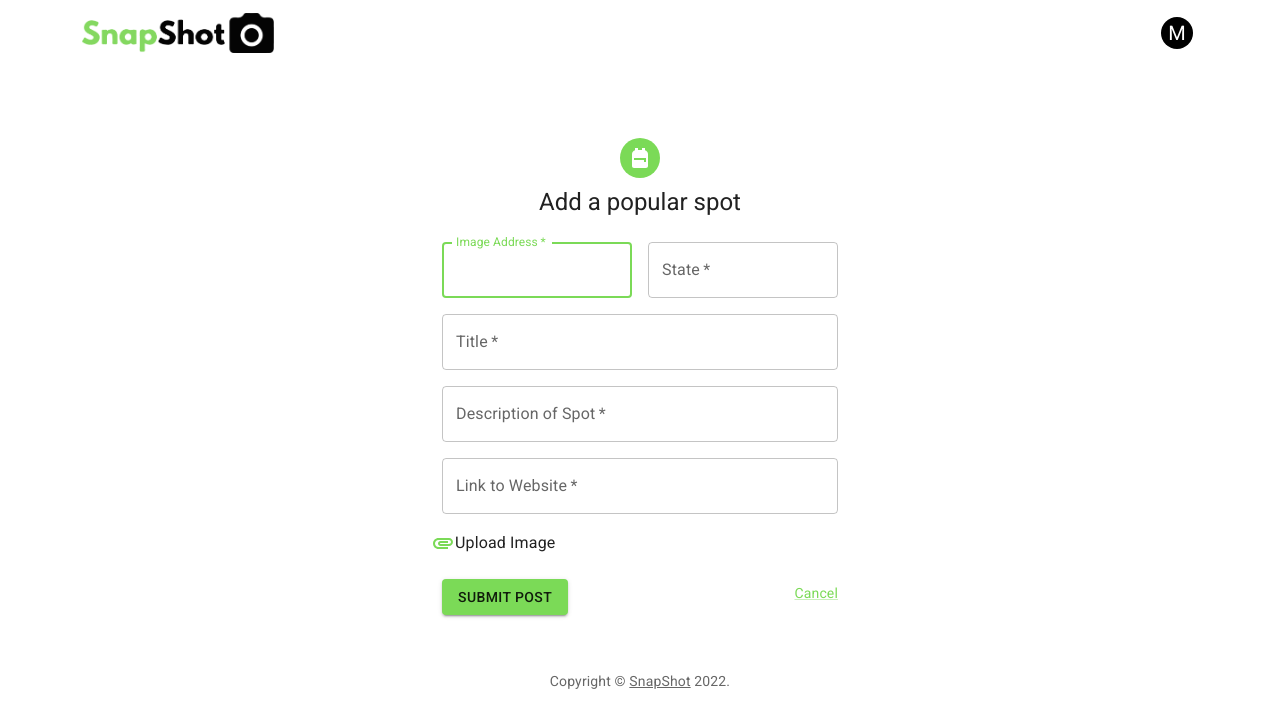
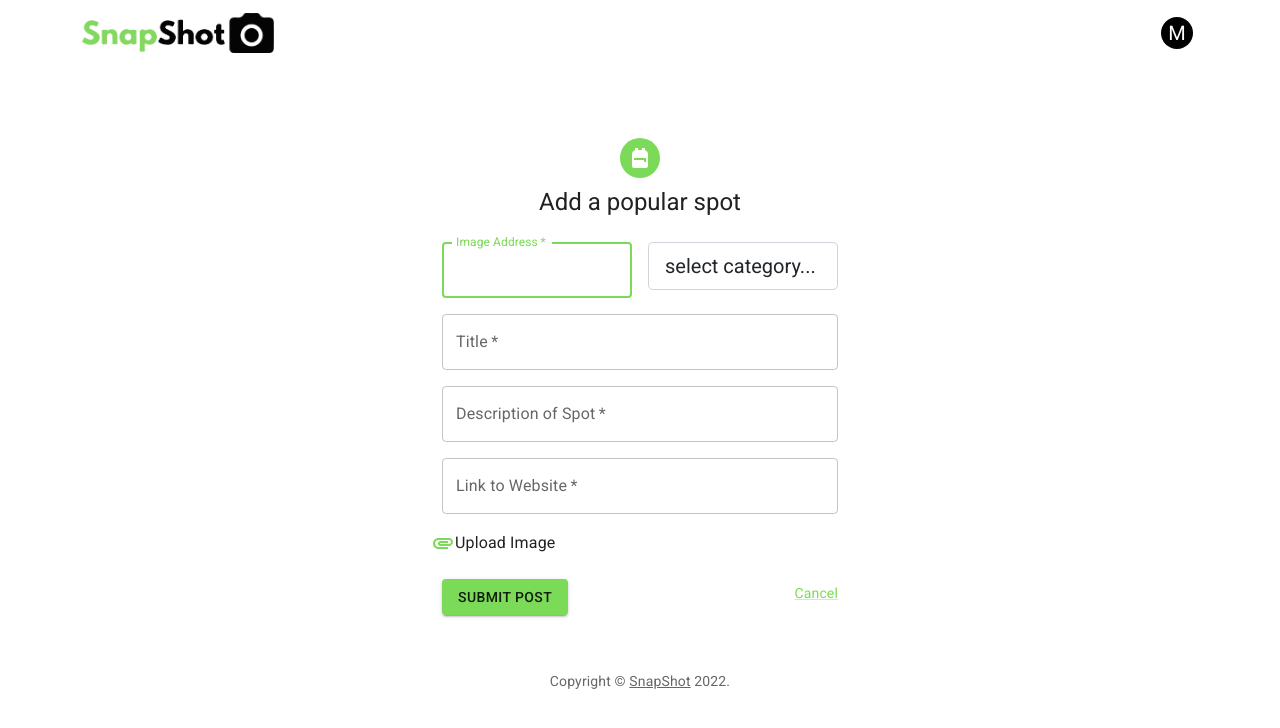
Before and after one commit to codinglads/webapp, a React (Create React App) app in the folder WebApp/WebApp/ClientApp/: page /createpopspot in a window 1280 px wide. Shown: the top 728 px of the page. Built offline with nearby package versions, Linux system fonts and the light colour scheme.

Commit message:
Update createpopspot.js

```diff
--- a/WebApp/WebApp/ClientApp/src/components/Syracuse/createpopspot.js
+++ b/WebApp/WebApp/ClientApp/src/components/Syracuse/createpopspot.js
@@ -48,11 +48,12 @@ export default function CreatePopSpot() {
     event.preventDefault();
     const formdata = new FormData(event.currentTarget);
       const city = formdata.get('city');
-      const state = formdata.get('state');
+      const clas = formdata.get('class');
       const title = formdata.get('title');
       const desc = formdata.get('description');
       const link = formdata.get('link');
       const slug = (title.split(' ')[0]).toLowerCase();
+
 
       /// This is where the query needs to be run
       /// You can use the variables above to build it
@@ -64,10 +65,11 @@ export default function CreatePopSpot() {
       bigQuery = bigQuery + '", $link: String = "' + link;
       bigQuery = bigQuery + '", $imageUrl: String = "' + city;
       bigQuery = bigQuery + '", $slug: String = "' + slug;
-      bigQuery = bigQuery + '") {createPopspot(data: { title: $title, description: $description, link: $link, imageUrl: $imageUrl, slug: $slug }) {';
-      bigQuery = bigQuery + 'title description link imageUrl slug} }';
+      bigQuery = bigQuery + '", $class: String = "' + clas;
+      bigQuery = bigQuery + '") {createPopspot(data: { title: $title, description: $description, link: $link, imageUrl: $imageUrl, slug: $slug, class: $class }) {';
+      bigQuery = bigQuery + 'title description link imageUrl slug class} }';
 
-      var publishQuery = 'mutation publishMutation { publishManyPopspotsConnection(last: 1) { edges { node { description imageUrl link title slug} } }  }';
+      var publishQuery = 'mutation publishMutation { publishManyPopspotsConnection(last: 1) { edges { node { description imageUrl link title slug class} } }  }';
 
       const func = async () => {
           const popspotsConnection = await request(
@@ -85,7 +87,7 @@ export default function CreatePopSpot() {
       func2();
 
 
-      setTimeout(window.location.href = "syracuse", 2000);
+     // setTimeout(window.location.href = "syracuse", 2000);
   };
 
   // const languages = [
@@ -152,11 +154,15 @@ export default function CreatePopSpot() {
                 />
               </Grid>
               <Grid item xs={12} sm={6}>
-                <TextField
-                  required
-                  fullWidth
-                  id="state"
-                  label="State"/>
+
+                        <select class="form-control form-control-lg" id="class" name="class" required placeholder="Password" label="Category" >
+                    <option>select category...</option>
+                     <option>Resturaunts</option>
+                     <option>Attractions</option>
+                     <option>Hotels</option>
+
+
+                  </select>
               </Grid>
               <Grid item xs={12}>
                 <TextField
```
